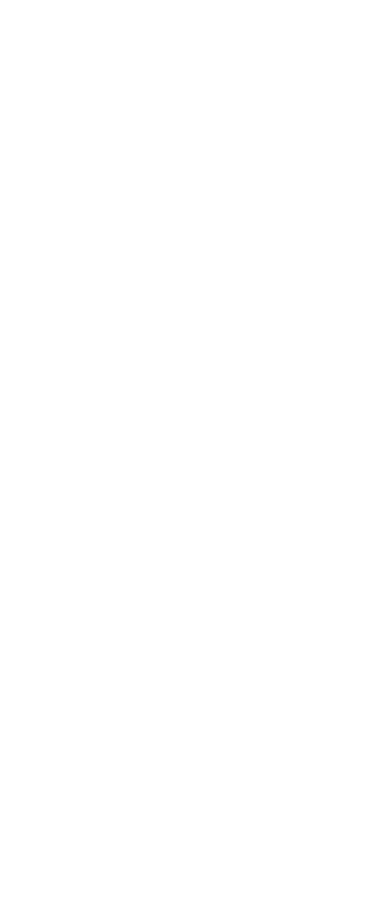
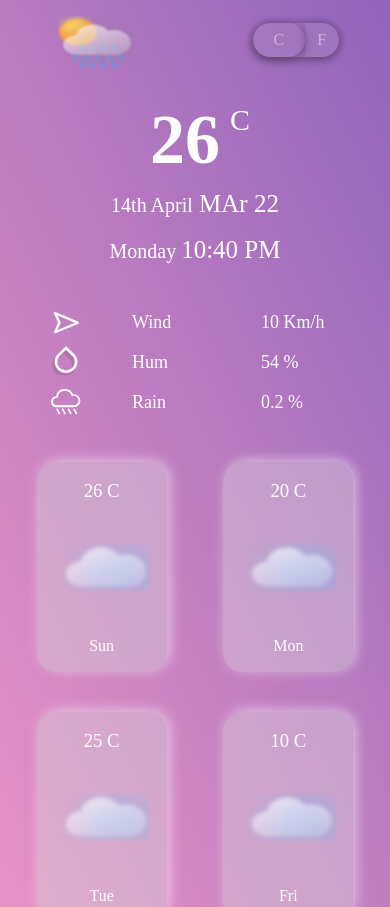
Before and after one commit to kila21/Weather-App, a React (Vite) app: page / in a window 390 px wide. Shown: the top 907 px of the page. Before the commit the page ends 844 px from the top, so only its background shows below. Built offline with nearby package versions, Linux system fonts and the light colour scheme.

Commit message:
main design with responsive

```diff
--- a/src/App.scss
+++ b/src/App.scss
@@ -3,8 +3,19 @@
 
 .page {
     width: 100%;
-    height: 100%;
+    min-height: 100%;
     background: $main_background_color;
     display: flex;
+}
 
+@media (max-width: 768px) {
+    .page {
+        flex-direction: column;
+    }
 }
+
+@media (max-width: 425px) {
+    .page {
+        flex-direction: column;
+    }
+}
--- a/src/App.tsx
+++ b/src/App.tsx
@@ -1,9 +1,40 @@
+
+import axios  from 'axios';
+import { AxiosResponse } from 'axios'
+
+import { getCityCoordinates, getCityResponseApi } from '../process.env'
+import { useEffect } from 'react';
+
+import './App.scss'
+import WeatherPage from './components/weather/weatherPage';
+import SearchPage from './components/search/searchPage';
 
 function App() {
+  let coordinateLat = 0;
+  let coordinateLon = 0;
+
+  // useEffect(() => {
+  //   axios.get(getCityCoordinates('Rustavi'))
+  //   .then((res: AxiosResponse<any, coordinateResponse[]>) => {
+  //     console.log(res.data)
+  //     coordinateLat = res.data[0]?.lat
+  //     coordinateLon = res.data[0]?.lon
+
+  //     setTimeout(() => {
+  //       axios.get(getCityResponseApi(coordinateLat, coordinateLon)).then(res => {
+  //         console.log(res)
+  //       })
+  //     }, 5000)
+  //   })
+
+  // }, [])
+
+
 
   return (
-    <div>
-
+    <div className='page'>
+      <WeatherPage />
+      <SearchPage />
     </div>
   )
 }
--- a/src/components/weather/weather-page-content/weatherPageContent.scss
+++ b/src/components/weather/weather-page-content/weatherPageContent.scss
@@ -102,6 +102,14 @@
                 transform: translate(50%, -20%);
             }
         }
+        .weatherPageContent-container_date,
+        .weatherPageContent-container_time {
+            font-size: 26px;
+            // margin-bottom: 18px;
+            span {
+                font-size: 22px;
+            }
+        }
     }
 }
 
@@ -123,10 +131,10 @@
         }
         .weatherPageContent-container_date,
         .weatherPageContent-container_time {
-            font-size: 30px;
-            margin-bottom: 20px;
+            font-size: 25px;
+            margin-bottom: 18px;
             span {
-                font-size: 25px;
+                font-size: 20px;
             }
         }
     }
--- a/src/components/weather/weather-page-info/weatherPageInfo.scss
+++ b/src/components/weather/weather-page-info/weatherPageInfo.scss
@@ -67,6 +67,7 @@
         margin-top: 20px;
         flex-direction: column;
         width: 100%;
+        height: 120px;
         align-items: center;
         flex-wrap: nowrap;
         .weatherPageInfo-container_content {
@@ -89,6 +90,7 @@
     .weatherPageInfo-container {
         flex-direction: column;
         align-items: center;
+        height: 120px;
         flex-wrap: nowrap;
         .weatherPageInfo-container_content {
             border: none;
--- /dev/null
+++ b/src/components/weather/weatherPage.scss
@@ -0,0 +1,43 @@
+
+.weatherPage-container {
+    width: 60%;
+    height: 100%;
+    display: flex;
+    flex-direction: column;
+    .weatherPage-container-nextDays {
+        display: flex;
+        flex-wrap: wrap;
+        margin-top: 20px;
+        width: 100%;
+        height: auto;
+        justify-content: space-evenly;
+    }
+}
+
+@media (max-width: 1024px) {
+    .weatherPage-container {
+        .weatherPage-container-nextDays {
+
+        }
+    }
+}
+
+
+@media (max-width: 768px) {
+    .weatherPage-container {
+        width: 100%;
+        .weatherPage-container-nextDays {
+
+        }
+    }
+}
+
+@media (max-width: 425px) {
+    .weatherPage-container {
+        width: 100%;
+        .weatherPage-container-nextDays {
+
+
+        }
+    }
+}
--- /dev/null
+++ b/src/components/weather/weatherPage.tsx
@@ -0,0 +1,28 @@
+
+
+
+import WeatherPageContent from './weather-page-content/weatherPageContent';
+import WeatherPageHeader from './weather-page-header/weatherPageHeader';
+import WeatherPageInfo from './weather-page-info/weatherPageInfo';
+import WeatherPageNextDays from './weather-page-next-days/weatherPageNextDays';
+
+import './weatherPage.scss';
+
+const WeatherPage = () => {
+
+    return (
+        <div className='weatherPage-container'>
+            <WeatherPageHeader />
+            <WeatherPageContent />
+            <WeatherPageInfo />
+            <div className='weatherPage-container-nextDays'>
+                <WeatherPageNextDays day='Sun' temp='26'/>
+                <WeatherPageNextDays day='Mon' temp='20'/>
+                <WeatherPageNextDays day='Tue' temp='25'/>
+                <WeatherPageNextDays day='Fri' temp='10'/>
+            </div>
+        </div>
+    )
+}
+
+export default WeatherPage;
--- a/src/index.scss
+++ b/src/index.scss
@@ -14,4 +14,5 @@
 body {
     width: 100vw;
     height: 100vh;
+    overflow-x: hidden;
 }
```
